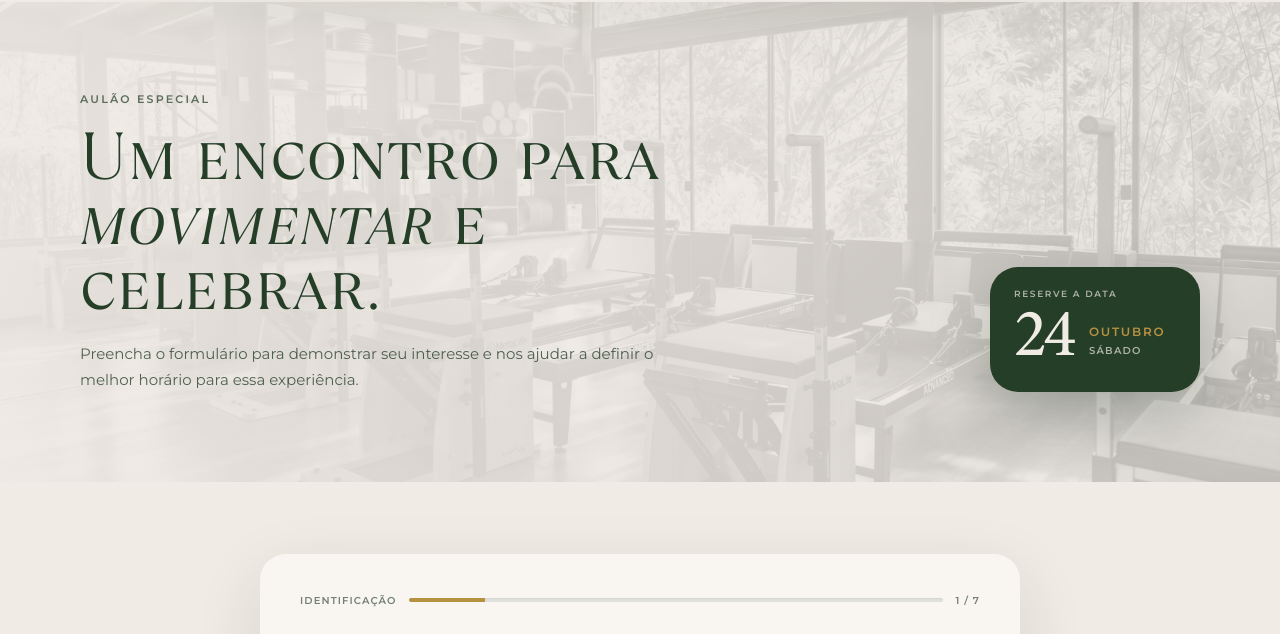
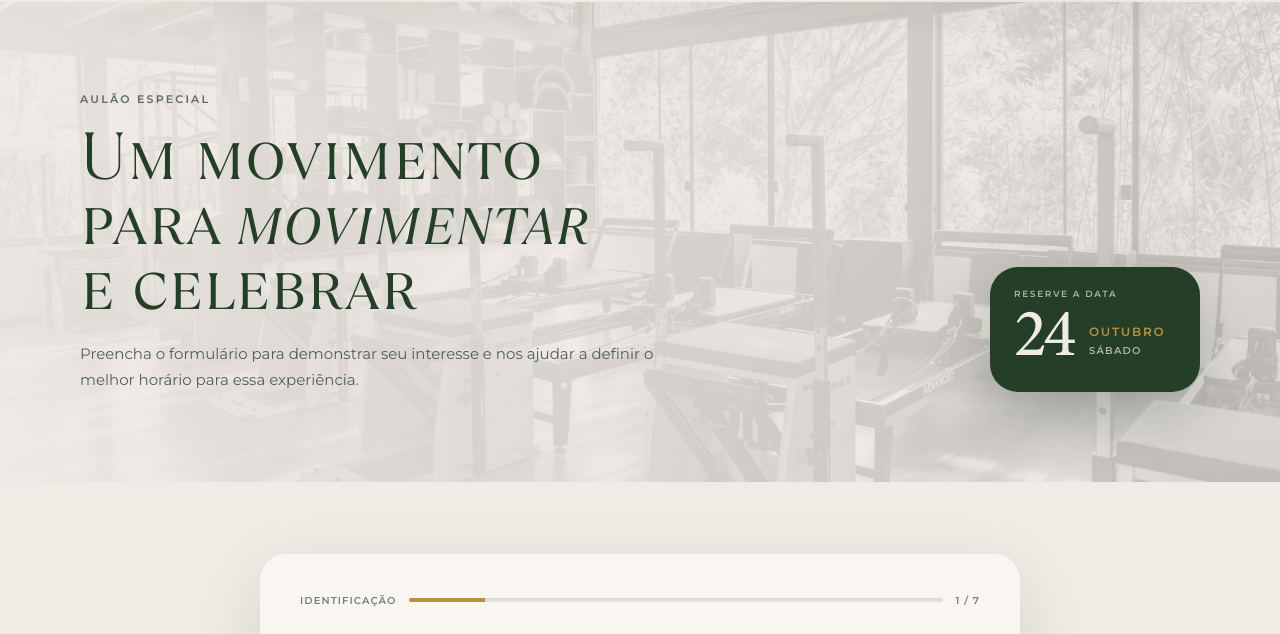
Before and after one commit to theresacambiaghi/LP-Theresa-Cambiaghi, a website: page public/aulao/index.html in a window 1280 px wide. Shown: the part 98-732 px from the top of the page. Drawn offline with Linux system fonts and the light colour scheme.

Commit message:
copy: update aulao hero headline

```diff
--- a/public/aulao/index.html
+++ b/public/aulao/index.html
@@ -27,7 +27,7 @@
       <div class="event-banner-content">
         <div class="event-banner-copy">
           <p class="event-banner-kicker">Aulão especial</p>
-          <h1 id="event-banner-title">Um encontro para<br /><em>movimentar</em> e<br />celebrar.</h1>
+          <h1 id="event-banner-title">Um movimento<br />para <em>movimentar</em><br />e celebrar</h1>
           <p>Preencha o formulário para demonstrar seu interesse e nos ajudar a definir o melhor horário para essa experiência.</p>
         </div>
         <div class="event-banner-date" aria-label="24 de outubro">
```
